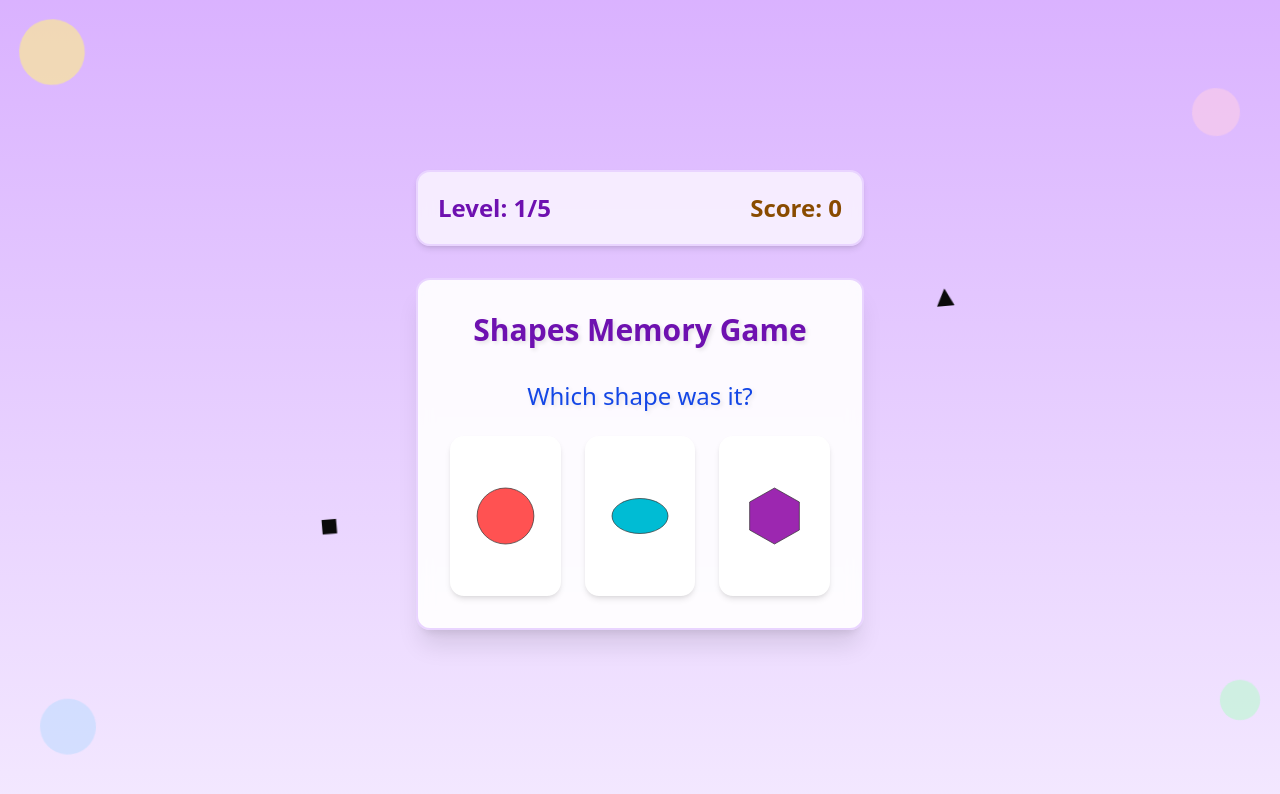
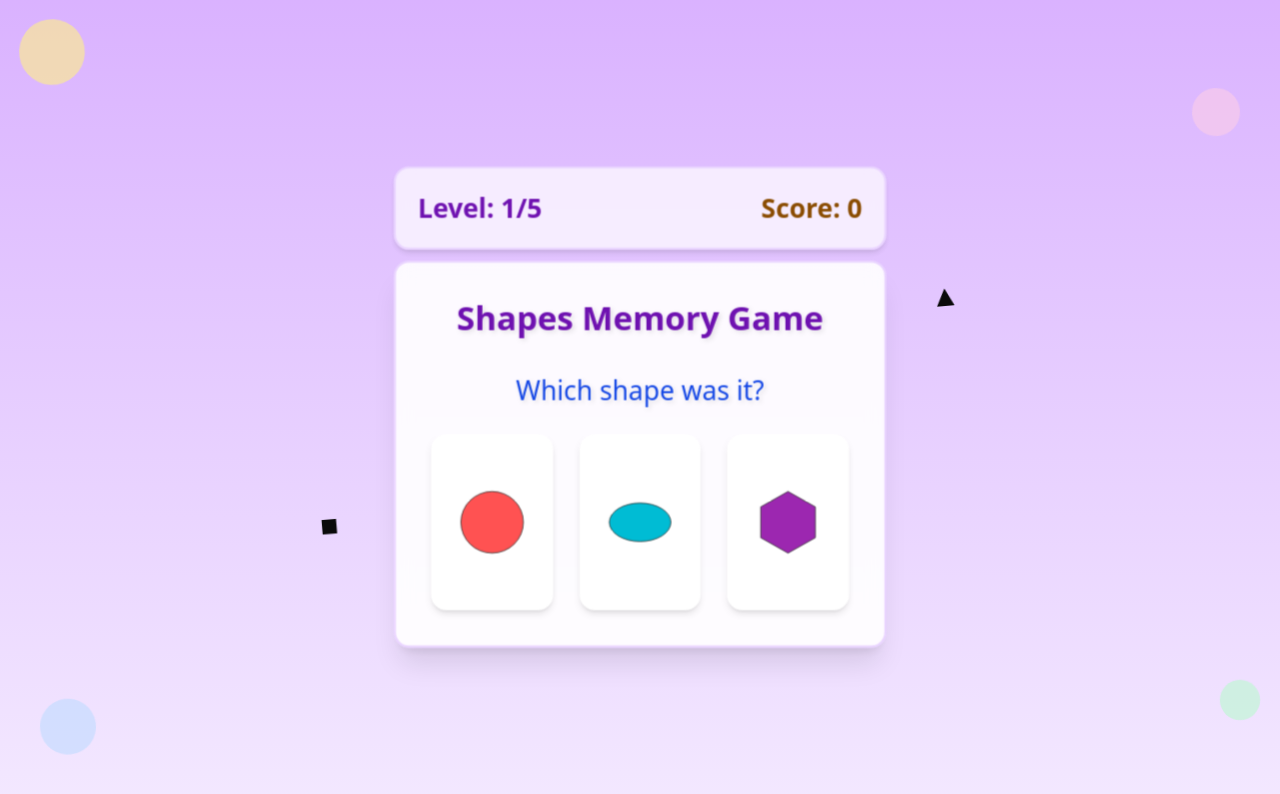
Before and after one commit to michniks2001/baby-app, a Next.js app: page /shapes-game in a window 1280 px wide. Shown: the top 794 px of the page. Built offline with nearby package versions, Linux system fonts and the light colour scheme.

Commit message:
final commit

```diff
--- a/app/globals.css
+++ b/app/globals.css
@@ -1,9 +1,11 @@
 @import "tailwindcss";
 @import "tw-animate-css";
 
-@custom-variant dark (&:is(.dark *));
+/* Dark mode variant */
 
-@theme inline {
+/* Theme variables */
+:root {
+  /* Theme variables */
   --color-background: var(--background);
   --color-foreground: var(--foreground);
   --font-sans: var(--font-geist-sans);
@@ -41,9 +43,8 @@
   --radius-md: calc(var(--radius) - 2px);
   --radius-lg: var(--radius);
   --radius-xl: calc(var(--radius) + 4px);
-}
 
-:root {
+  /* Base variables */
   --radius: 0.625rem;
   --background: oklch(1 0 0);
   --foreground: oklch(0.145 0 0);
@@ -114,10 +115,12 @@
 
 @layer base {
   * {
-    @apply border-border outline-ring/50;
+    border-color: var(--border);
+    outline-color: var(--ring, 50%);
   }
   body {
-    @apply bg-background text-foreground;
+    background-color: var(--background);
+    color: var(--foreground);
   }
 
   /* Custom animations for baby app */
@@ -168,4 +171,74 @@
   .text-shadow {
     text-shadow: 2px 2px 4px rgba(0, 0, 0, 0.1);
   }
+
+  /* Ripple effect for buttons */
+  .ripple {
+    position: relative;
+    overflow: hidden;
+    transform: translate3d(0, 0, 0);
+  }
+
+  .ripple:after {
+    content: "";
+    display: block;
+    position: absolute;
+    width: 100%;
+    height: 100%;
+    top: 0;
+    left: 0;
+    pointer-events: none;
+    background-image: radial-gradient(circle, #fff 10%, transparent 10.01%);
+    background-repeat: no-repeat;
+    background-position: 50%;
+    transform: scale(10, 10);
+    opacity: 0;
+    transition: transform 0.5s, opacity 1s;
+  }
+
+  .ripple:active:after {
+    transform: scale(0, 0);
+    opacity: 0.4;
+    transition: 0s;
+  }
+
+  /* Enhanced ripple effect for answer selection */
+  .answer-ripple:after {
+    background-image: radial-gradient(circle, rgba(255, 255, 255, 0.7) 10%, transparent 10.01%);
+  }
+
+  .answer-ripple:active:after {
+    opacity: 0.6;
+  }
+
+  /* Dynamic Screen Scaling */
+  .dynamic-scale {
+    transform-origin: center;
+    transition: transform 0.3s ease-in-out;
+  }
+
+  /* Screen orientation and size adaptations */
+  @media (orientation: landscape) and (max-height: 500px) {
+    .dynamic-container {
+      max-height: 90vh;
+      overflow-y: auto;
+      padding-bottom: 1rem;
+    }
+
+    .dynamic-scale {
+      transform: scale(0.85);
+    }
+  }
+
+  @media (max-width: 640px) and (max-height: 700px) {
+    .dynamic-scale {
+      transform: scale(0.9);
+    }
+  }
+
+  @media (min-width: 1200px) {
+    .dynamic-scale {
+      transform: scale(1.1);
+    }
+  }
 }
--- a/app/page.js
+++ b/app/page.js
@@ -60,7 +60,7 @@ export default function Home() {
       <div className="flex flex-col sm:flex-row gap-6 mb-10 relative z-10">
         <Button
           size="lg"
-          className="bg-yellow-400 hover:bg-yellow-500 active:bg-yellow-600 text-yellow-900 font-bold text-xl px-10 py-8 rounded-full shadow-lg transition duration-300 ease-in-out transform hover:scale-105 active:scale-95 min-w-[200px] min-h-[80px] touch-manipulation"
+          className="bg-yellow-400 hover:bg-yellow-500 active:bg-yellow-600 text-yellow-900 font-bold text-xl px-10 py-8 rounded-full shadow-lg transition duration-300 ease-in-out transform hover:scale-105 active:scale-95 min-w-[200px] min-h-[80px] touch-manipulation ripple"
           onClick={handleAnimalGameClick}
         >
           Play Animal Game
@@ -68,7 +68,7 @@ export default function Home() {
 
         <Button
           size="lg"
-          className="bg-purple-400 hover:bg-purple-500 active:bg-purple-600 text-purple-900 font-bold text-xl px-10 py-8 rounded-full shadow-lg transition duration-300 ease-in-out transform hover:scale-105 active:scale-95 min-w-[200px] min-h-[80px] touch-manipulation"
+          className="bg-purple-400 hover:bg-purple-500 active:bg-purple-600 text-purple-900 font-bold text-xl px-10 py-8 rounded-full shadow-lg transition duration-300 ease-in-out transform hover:scale-105 active:scale-95 min-w-[200px] min-h-[80px] touch-manipulation ripple"
           onClick={handleShapesGameClick}
         >
           Play Shapes Game
--- a/app/shapes-game/page.js
+++ b/app/shapes-game/page.js
@@ -32,8 +32,11 @@ export default function ShapesGamePage() {
   const [resultMessage, setResultMessage] = useState('');
   const [usedShapes, setUsedShapes] = useState([]);
 
-  // --- Text-to-Speech Function ---
-  const speakShapeName = (shape) => {
+  // --- State for Text-to-Speech ---
+  const [isSpeaking, setIsSpeaking] = useState(false);
+
+  // --- Text-to-Speech Function using Browser's Built-in Speech Synthesis ---
+  const speakShapeName = async (shape) => {
     if (typeof window === 'undefined') return;
 
     // Cancel any ongoing speech first
@@ -42,17 +45,39 @@ export default function ShapesGamePage() {
     }
 
     const fullText = `This is a ${shape}`;
+    console.log('🔊 Speaking:', fullText);
 
-    // Create a fresh utterance each time
-    const utterance = new window.SpeechSynthesisUtterance(fullText);
+    try {
+      // Use the browser's built-in speech synthesis
+      const utterance = new window.SpeechSynthesisUtterance(fullText);
 
-    // Configure speech settings
-    utterance.rate = 0.7; // Slightly slower for better comprehension
-    utterance.pitch = 1;
-    utterance.volume = 1;
+      // Configure speech settings for better comprehension
+      utterance.rate = 0.7;  // Slightly slower
+      utterance.pitch = 1;   // Normal pitch
+      utterance.volume = 1;  // Full volume
 
-    // Speak the shape name
-    window.speechSynthesis.speak(utterance);
+      // Some voices are better for children, try to find one
+      const voices = window.speechSynthesis.getVoices();
+      const preferredVoice = voices.find(voice =>
+        voice.name.includes('Female') ||
+        voice.name.includes('Google') ||
+        voice.name.includes('Samantha')
+      );
+
+      if (preferredVoice) {
+        utterance.voice = preferredVoice;
+      }
+
+      // Speak the text
+      window.speechSynthesis.speak(utterance);
+      console.log('✓ Speech started');
+
+      // Return successfully
+      return true;
+    } catch (error) {
+      console.error('❌ Error with speech synthesis:', error);
+      return false;
+    }
   };
 
   // --- Game Logic ---
@@ -93,8 +118,9 @@ export default function ShapesGamePage() {
     setUsedShapes(prev => [...prev, newShape]);
     setCorrectShape(newShape);
 
-    // Speak the shape name
-    speakShapeName(newShape);
+    // Speak the shape name with loading state
+    setIsSpeaking(true);
+    speakShapeName(newShape).finally(() => setIsSpeaking(false));
 
     // Set transition timer
     const timer = setTimeout(() => {
@@ -116,7 +142,10 @@ export default function ShapesGamePage() {
     setScore(s => correct ? s + 1 : s);
     setGameState('result');
 
-    if (correct) speakShapeName(selected);
+    if (correct) {
+      setIsSpeaking(true);
+      speakShapeName(selected).finally(() => setIsSpeaking(false));
+    }
 
     setTimeout(() => {
       if (level >= MAX_LEVEL) setGameState('gameOver');
@@ -134,7 +163,7 @@ export default function ShapesGamePage() {
 
   // --- Render ---
   return (
-    <div className="flex flex-col items-center justify-center min-h-screen bg-gradient-to-b from-purple-300 to-purple-100 p-4 overflow-hidden touch-manipulation relative">
+    <div className="flex flex-col items-center justify-center min-h-screen bg-gradient-to-b from-purple-300 to-purple-100 p-4 overflow-hidden touch-manipulation relative dynamic-container">
       {/* Decorative background elements */}
       <div className="absolute top-5 left-5 w-16 h-16 bg-yellow-200 rounded-full opacity-60 animate-wobble"></div>
       <div className="absolute top-20 right-10 w-12 h-12 bg-pink-200 rounded-full opacity-60 animate-float" style={{ animationDuration: '3s' }}></div>
@@ -143,13 +172,13 @@ export default function ShapesGamePage() {
       <div className="absolute bottom-1/3 left-1/4 text-3xl animate-float" style={{ animationDuration: '7s', animationDelay: '0.5s' }}>■</div>
       <div className="absolute bottom-20 right-5 w-10 h-10 bg-green-200 rounded-full opacity-60 animate-wobble" style={{ animationDuration: '3.5s' }}></div>
       {/* Game Header */}
-      <div className="w-full max-w-md flex justify-between mb-8 p-5 bg-white/70 rounded-xl shadow-md backdrop-blur-sm border-2 border-purple-200 z-10">
+      <div className="w-full max-w-md flex justify-between mb-8 p-5 bg-white/70 rounded-xl shadow-md backdrop-blur-sm border-2 border-purple-200 z-10 dynamic-scale">
         <span className="text-purple-800 font-bold text-xl sm:text-2xl">Level: {Math.min(level, MAX_LEVEL)}/{MAX_LEVEL}</span>
         <span className="text-yellow-800 font-bold text-xl sm:text-2xl">Score: {score}</span>
       </div>
 
       {/* Game States */}
-      <div className="w-full max-w-md bg-white/90 backdrop-blur-sm p-6 sm:p-8 rounded-xl shadow-xl border-2 border-purple-200">
+      <div className="w-full max-w-md bg-white/90 backdrop-blur-sm p-6 sm:p-8 rounded-xl shadow-xl border-2 border-purple-200 dynamic-scale">
         <h1 className="text-3xl font-bold text-center mb-8 text-purple-800 text-shadow">Shapes Memory Game</h1>
 
         {gameState === 'memorizing' && correctShape && (
@@ -159,8 +188,9 @@ export default function ShapesGamePage() {
               <Image
                 src={`/shape_images/${correctShape}.svg`}
                 alt={correctShape}
-                width={240}
-                height={240}
+                width={220}
+                height={220}
+                sizes="(max-width: 640px) 180px, 220px"
                 className="object-contain rounded-lg"
                 priority
               />
@@ -172,19 +202,20 @@ export default function ShapesGamePage() {
         {gameState === 'quiz' && (
           <div className="text-center">
             <h2 className="text-blue-700 text-2xl mb-6 animate-fadeIn text-shadow">Which shape was it?</h2>
-            <div className={`grid gap-6 ${quizOptions.length === 3 ? 'grid-cols-1 sm:grid-cols-3' : 'grid-cols-1 sm:grid-cols-2'}`}>
+            <div className={`grid gap-4 sm:gap-6 ${quizOptions.length === 3 ? 'grid-cols-1 sm:grid-cols-3' : 'grid-cols-2 sm:grid-cols-2'}`}>
               {quizOptions.map((shape, index) => (
                 <button
                   key={shape}
                   onClick={() => handleSelection(shape)}
-                  className="bg-white p-5 rounded-xl shadow-md hover:shadow-xl active:shadow-inner transition-all duration-300 transform hover:scale-110 active:scale-95 hover:rotate-2 animate-fadeIn flex items-center justify-center min-h-[160px] touch-manipulation"
+                  className="bg-white p-5 rounded-xl shadow-md hover:shadow-xl active:shadow-inner transition-all duration-300 transform hover:scale-110 active:scale-95 hover:rotate-2 animate-fadeIn flex items-center justify-center min-h-[160px] touch-manipulation ripple answer-ripple"
                   style={{ animationDelay: `${index * 150}ms` }}
                 >
                   <Image
                     src={`/shape_images/${shape}.svg`}
                     alt={shape}
-                    width={220}
-                    height={220}
+                    width={120}
+                    height={120}
+                    sizes="(max-width: 640px) 90px, 120px"
                     className="object-contain rounded-lg"
                   />
                 </button>
@@ -210,10 +241,14 @@ export default function ShapesGamePage() {
                 {correctShape}
               </p>
               <button
-                onClick={() => speakShapeName(correctShape)}
-                className="block mx-auto mt-4 bg-blue-500 text-white px-6 py-3 rounded-lg hover:bg-blue-600 active:bg-blue-700 transition-colors touch-manipulation min-w-[120px] text-lg"
+                onClick={() => {
+                  setIsSpeaking(true);
+                  speakShapeName(correctShape).finally(() => setIsSpeaking(false));
+                }}
+                className="block mx-auto mt-4 bg-blue-500 text-white px-6 py-3 rounded-lg hover:bg-blue-600 active:bg-blue-700 transition-colors touch-manipulation min-w-[120px] text-lg ripple"
+                disabled={isSpeaking}
               >
-                Say it again
+                {isSpeaking ? 'Speaking...' : 'Say it again'}
               </button>
             </div>
           </div>
@@ -228,14 +263,14 @@ export default function ShapesGamePage() {
             <div className="flex flex-col sm:flex-row gap-6 justify-center">
               <Button
                 onClick={restart}
-                className="bg-green-500 hover:bg-green-600 active:bg-green-700 text-white text-lg px-6 py-4 rounded-full transform transition-all duration-300 hover:scale-110 active:scale-95 min-w-[160px] min-h-[60px] touch-manipulation"
+                className="bg-green-500 hover:bg-green-600 active:bg-green-700 text-white text-lg px-6 py-4 rounded-full transform transition-all duration-300 hover:scale-110 active:scale-95 min-w-[160px] min-h-[60px] touch-manipulation ripple"
               >
                 Play Again
               </Button>
               <Button
                 variant="outline"
                 onClick={() => router.push('/')}
-                className="text-lg px-6 py-4 rounded-full transform transition-all duration-300 hover:scale-110 active:scale-95 min-w-[160px] min-h-[60px] touch-manipulation"
+                className="text-lg px-6 py-4 rounded-full transform transition-all duration-300 hover:scale-110 active:scale-95 min-w-[160px] min-h-[60px] touch-manipulation ripple"
               >
                 Main Menu
               </Button>
```
Also changed, not shown: app/game/page.js (+13 -11 lines).
